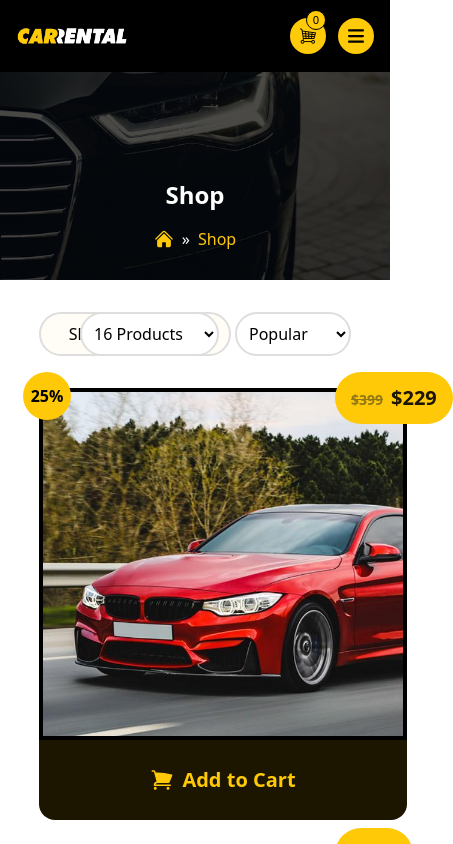
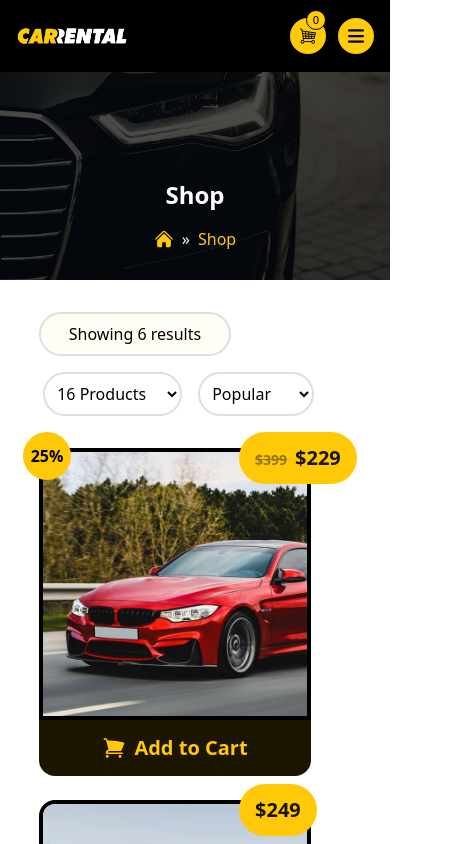
Before and after one commit to itunumide/car-rental, a React (Vite) app: page /shop in a window 390 px wide. Shown: the top 844 px of the page, 453 px wide, since content can reach past the window. Built offline with nearby package versions, Linux system fonts and the light colour scheme.

Commit message:
rent responsiveness completed

```diff
--- a/src/pages/Rent.jsx
+++ b/src/pages/Rent.jsx
@@ -54,16 +54,16 @@ const Rent = () => {
     <>
       <PagesHero />
       <div className="mt-8 w-4/5 m-auto">
-        <div className="top flex justify-between">
+        <div className="top flex flex-col justify-between gap-4 sm:flex-row sm:justify-start">
           <div className="left w-[20%]">
-            <div className="rounded-3xl flex items-center justify-center bg-[#fffdf5] border-2 border-[#dedede] p-2 w-[12rem]">
+            <div className="rounded-3xl flex items-center justify-center bg-[#fffdf5] border-2 border-[#dedede] p-2 w-[12rem] sm:w-full">
             {/* Check if all cars are being displayed */}
             {paginatedCars.length === cars.length
               ? "Showing all results"
               : `Showing ${paginatedCars.length} results`}
           </div>
           </div>
-          <div className="right w-[80%] flex justify-end gap-4">
+          <div className="right w-[80%] flex justify-end gap-4 sm:w-full ml-[1.6rem] sm:ml-0">
             {/* Items per page dropdown */}
             <select className="rounded-3xl px-2 bg-white border-2 border-[#dedede]" value={itemsPerPage} onChange={(e) => setItemsPerPage(Number(e.target.value))}>
               <option value="16">16 Products</option>
--- a/src/reusables/CarCompo.jsx
+++ b/src/reusables/CarCompo.jsx
@@ -11,21 +11,21 @@ const CarCompo = ({ rate, price, originalprice, img, showRate }) => {
       )}
 
       {/* Price Badge */}
-      <div className="absolute -top-4 left-[18.5rem] px-4 py-3 rounded-[2.5rem] bg-[#ffc908] inline-block">
+      <div className="absolute -top-4 left-[12.5rem] md:left-[18.5rem] px-4 py-3 rounded-[2.5rem] bg-[#ffc908] inline-block">
       {showRate && (
         <span className="text-sm text-[#917717] font-bold line-through mr-2">{originalprice}</span>
-    )}
+      )}
         <span className="text-xl font-bold text-[#1c1601]">{price}</span>
       </div>
 
-      {/* Car Image */}
-      <div className="casing flex flex-col w-[23rem]">
-        <div className="top h-[22rem] border-4 border-black rounded-t-2xl object-fill object-center">
+
+      <div className="casing flex flex-col w-[17rem] sm:w-[23rem] ">
+        <div className="top h-[17rem] sm:h-[22rem] border-4 border-black rounded-t-2xl object-fill object-center">
           <img src={img} alt="Car" className="w-full h-full object-cover object-center rounded-t-xl" />
         </div>
 
-        {/* Add to Cart Button */}
-        <div className="bottom rounded-b-2xl text-xl h-[5rem] bg-[#1c1601] hover:bg-[#ffc908] text-[#ffc908] hover:text-black font-bold flex justify-center items-center gap-2 transition-all duration-300">
+
+        <div className="bottom rounded-b-2xl text-xl h-[3.5rem] sm:h-[5rem] bg-[#1c1601] hover:bg-[#ffc908] text-[#ffc908] hover:text-black font-bold flex justify-center items-center gap-2 transition-all duration-300">
           <ShoppingCartIcon className="h-6 w-6 group-hover:text-black" />
           Add to Cart
         </div>
```
